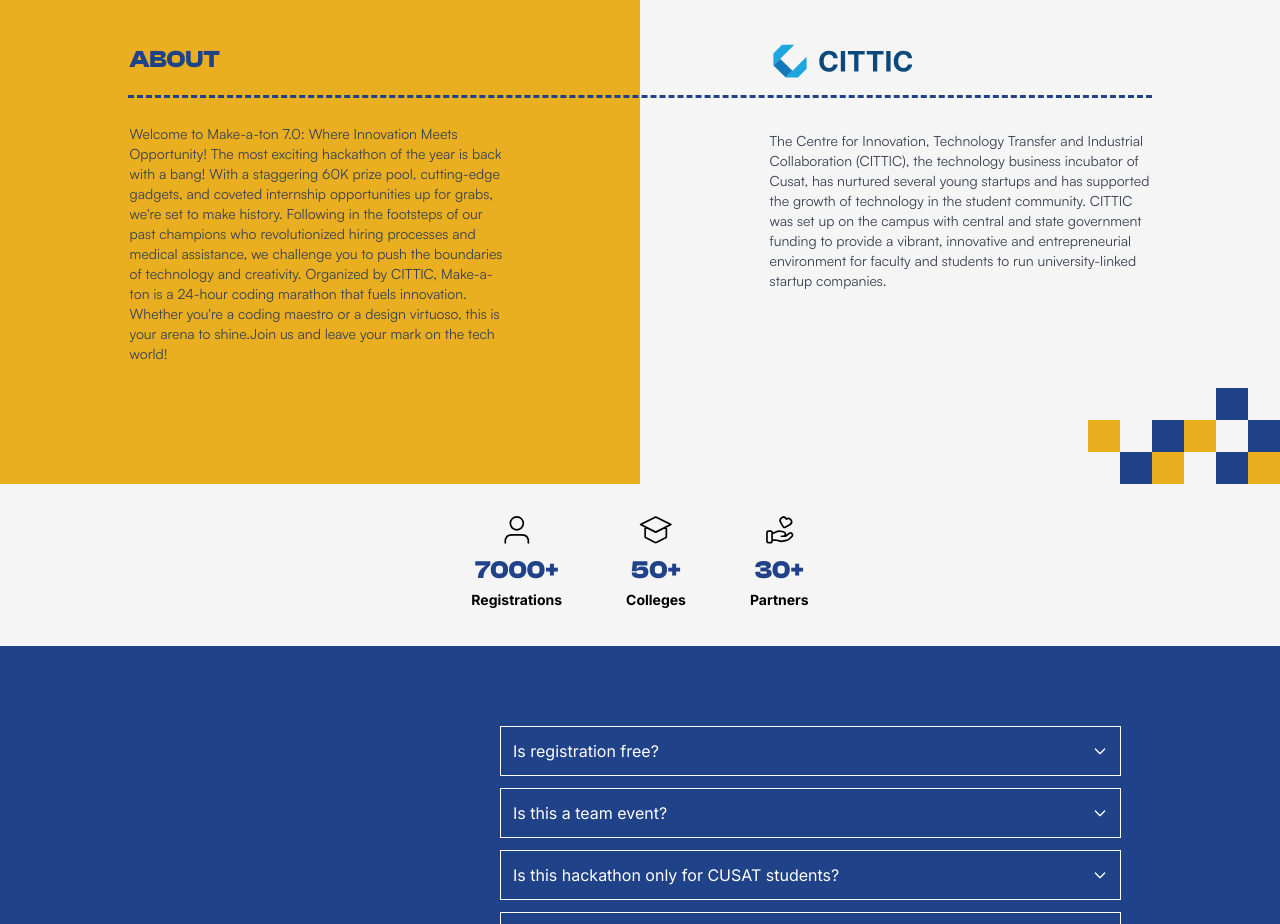
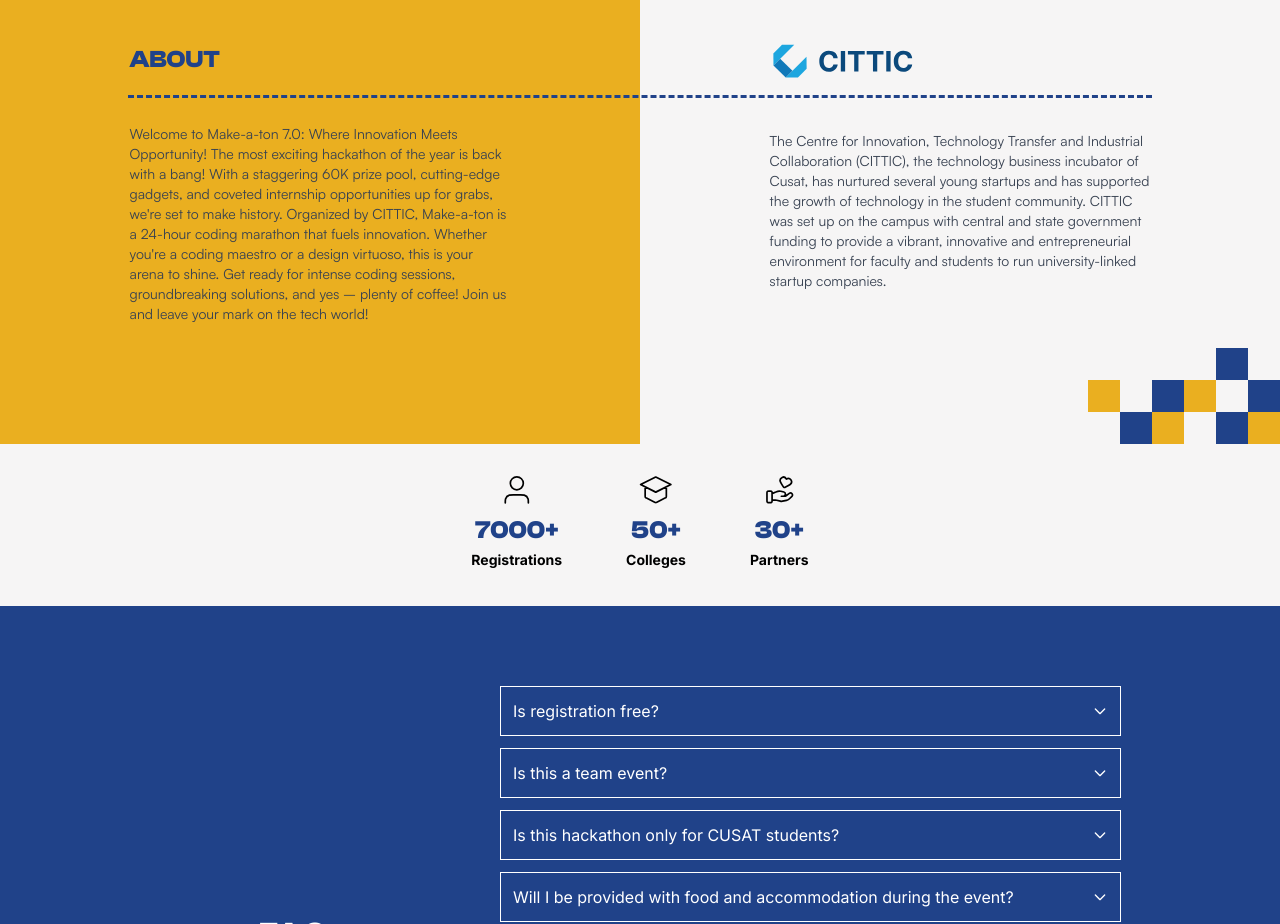
Before and after one commit to Make-a-Ton/make-a-ton-2024, a Next.js app: page / in a window 1280 px wide. Shown: the part 920-1844 px from the top of the page. Built offline with nearby package versions, Linux system fonts and the light colour scheme.

Commit message:
content changed in about

```diff
--- a/src/sections/About/AboutLeft.js
+++ b/src/sections/About/AboutLeft.js
@@ -8,16 +8,9 @@ const AboutLeft = () => {
           ABOUT
         </h1>
         <p className="text-gray-700 text-left text-sm md:my-10 font-satoshi-regular">
-          Welcome to Make-a-ton 7.0: Where Innovation Meets Opportunity! The
-          most exciting hackathon of the year is back with a bang! With a
-          staggering 60K prize pool, cutting-edge gadgets, and coveted
-          internship opportunities up for grabs, we&apos;re set to make history.
-          Following in the footsteps of our past champions who revolutionized
-          hiring processes and medical assistance, we challenge you to push the
-          boundaries of technology and creativity. Organized by CITTIC,
-          Make-a-ton is a 24-hour coding marathon that fuels innovation. Whether
-          you&apos;re a coding maestro or a design virtuoso, this is your arena
-          to shine.Join us and leave your mark on the tech world!
+        Welcome to Make-a-ton 7.0: Where Innovation Meets Opportunity!
+        The most exciting hackathon of the year is back with a bang! With a staggering 60K prize pool, cutting-edge gadgets, and coveted internship opportunities up for grabs, we're set to make history. Organized by CITTIC, Make-a-ton is a 24-hour coding marathon that fuels innovation. Whether you're a coding maestro or a design virtuoso, this is your arena to shine. Get ready for intense coding sessions, groundbreaking solutions, and yes – plenty of coffee!
+        Join us and leave your mark on the tech world!
         </p>
       </div>
       <h1 className="hidden md:block absolute mt-5 w-auto left-[10%] right-[10%]  text-2xl top-[103px] font-bold mb-4 text-center border-b-[3px] border-dashed border-[#204289] pb-2"></h1>{" "}
```
